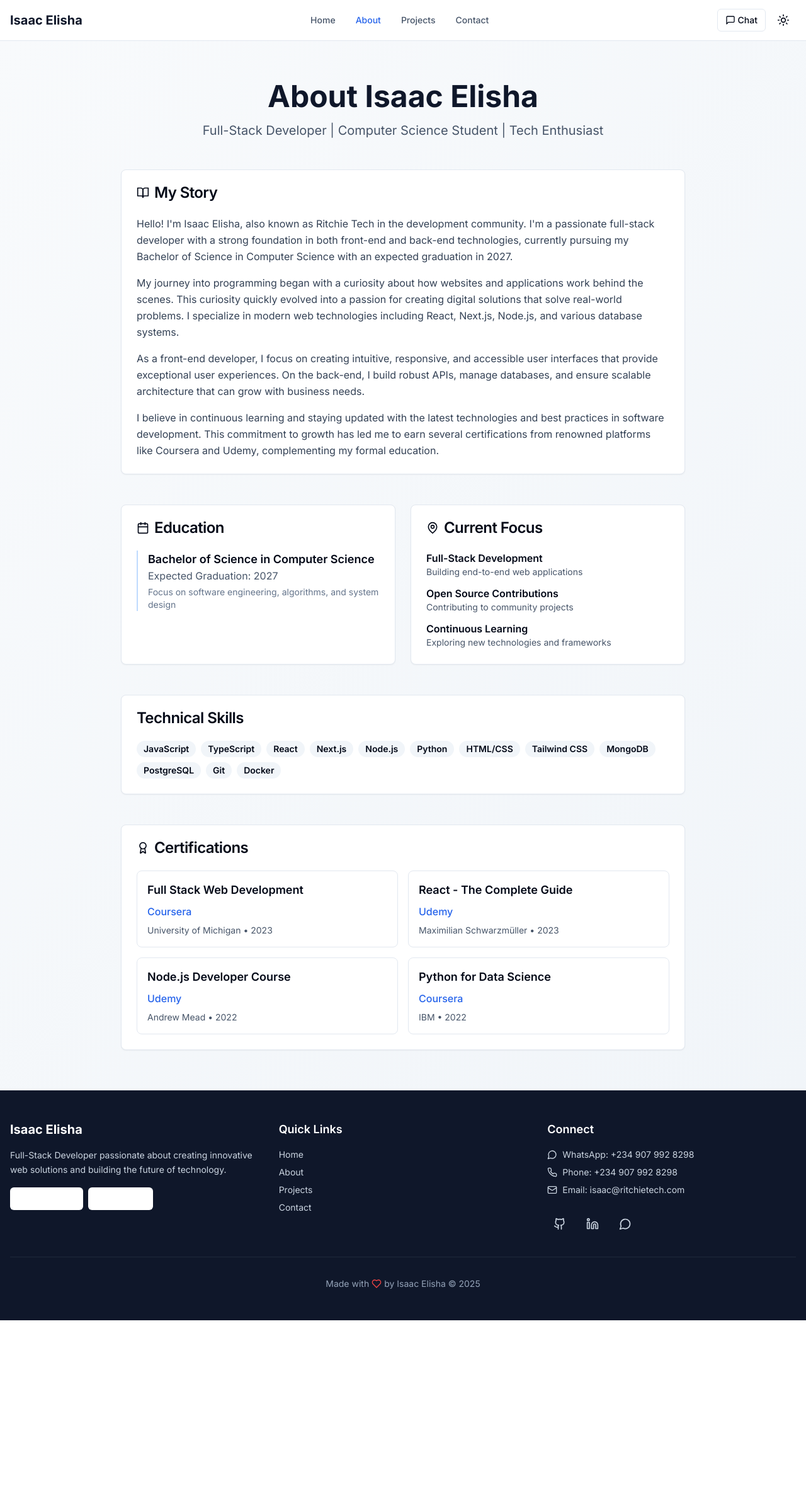
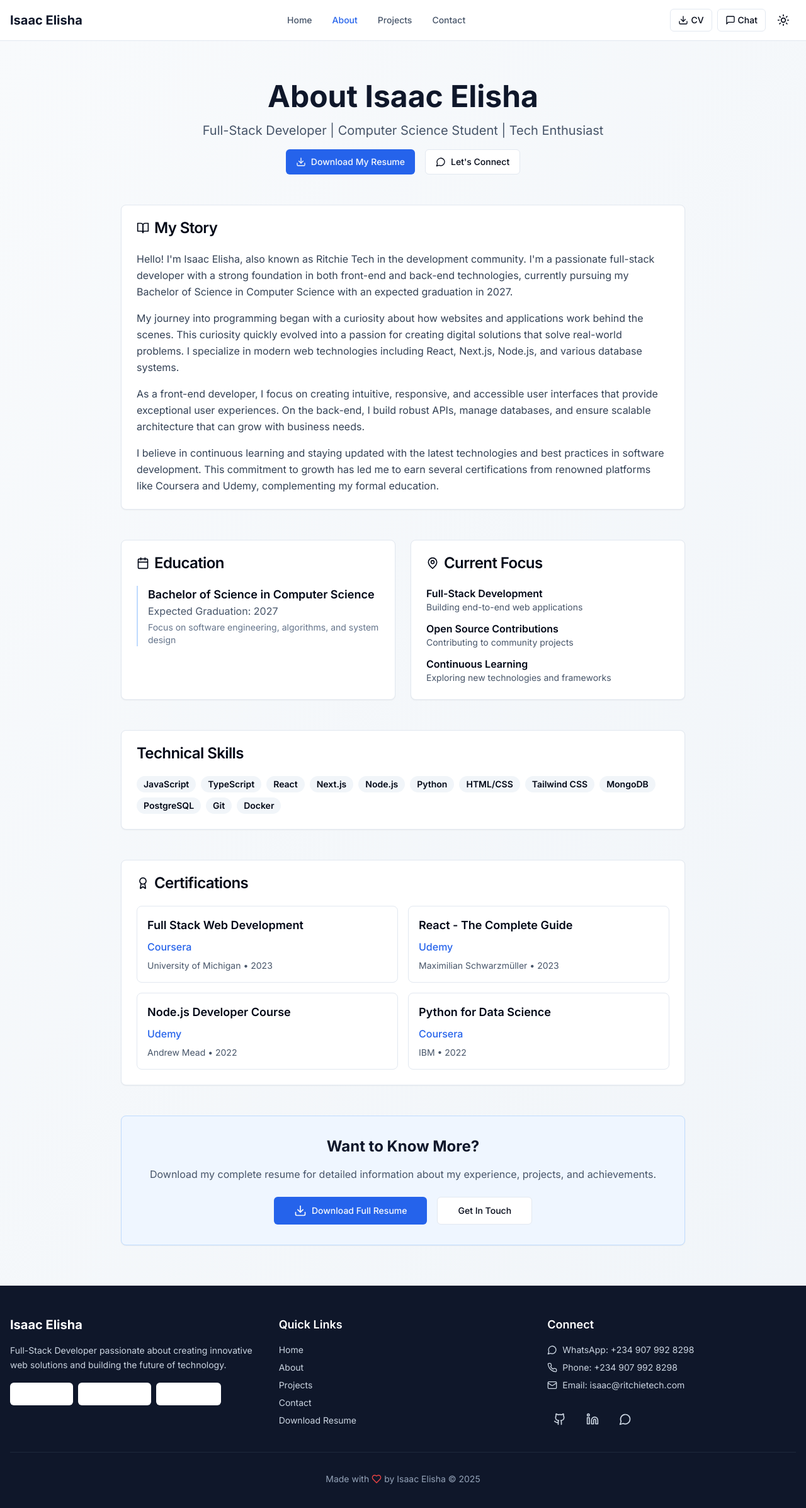
Before and after one commit to RITCHIEMEDIA/Ritchie-tech, a Next.js app: page /about in a window 1280 px wide. Shown: the top 2394 px of the page at 63% size. Before the commit the page ends 2096 px from the top, so only its background shows below. Built offline with nearby package versions, Linux system fonts and the light colour scheme.

Commit message:
added resume

```diff
--- a/app/about/page.tsx
+++ b/app/about/page.tsx
@@ -1,6 +1,8 @@
 import { Card, CardContent, CardHeader, CardTitle } from "@/components/ui/card"
 import { Badge } from "@/components/ui/badge"
-import { Calendar, MapPin, Award, BookOpen } from "lucide-react"
+import { Button } from "@/components/ui/button"
+import { Calendar, MapPin, Award, BookOpen, Download, MessageCircle } from "lucide-react"
+import Link from "next/link"
 
 export default function About() {
   const skills = [
@@ -45,6 +47,14 @@ export default function About() {
     },
   ]
 
+  // Resume and WhatsApp paths
+  const resumePath = "/resume/isaac-Elisha-Resume.pdf"
+  const whatsappNumber = "2349079928298"
+  const whatsappMessage = encodeURIComponent(
+    "Hello Isaac! I reviewed your portfolio and would like to discuss potential opportunities.",
+  )
+  const whatsappUrl = `https://wa.me/${whatsappNumber}?text=${whatsappMessage}`
+
   return (
     <div className="min-h-screen bg-gradient-to-br from-slate-50 to-slate-100 dark:from-slate-900 dark:to-slate-800">
       <div className="container mx-auto px-4 py-16">
@@ -55,6 +65,20 @@ export default function About() {
             <p className="text-xl text-slate-600 dark:text-slate-300">
               Full-Stack Developer | Computer Science Student | Tech Enthusiast
             </p>
+            <div className="flex flex-col sm:flex-row gap-4 justify-center mt-6">
+              <Button asChild>
+                <Link href={resumePath} target="_blank" download="Isaac-Elisha-Resume.pdf">
+                  <Download className="h-4 w-4 mr-2" />
+                  Download My Resume
+                </Link>
+              </Button>
+              <Button variant="outline" asChild>
+                <Link href={whatsappUrl} target="_blank">
+                  <MessageCircle className="h-4 w-4 mr-2" />
+                  Let's Connect
+                </Link>
+              </Button>
+            </div>
           </div>
 
           {/* Bio Section */}
@@ -178,6 +202,27 @@ export default function About() {
               </div>
             </CardContent>
           </Card>
+
+          {/* Call to Action */}
+          <Card className="bg-blue-50 dark:bg-blue-900/20 border-blue-200 dark:border-blue-800">
+            <CardContent className="p-8 text-center">
+              <h3 className="text-2xl font-bold text-slate-900 dark:text-white mb-4">Want to Know More?</h3>
+              <p className="text-slate-600 dark:text-slate-300 mb-6">
+                Download my complete resume for detailed information about my experience, projects, and achievements.
+              </p>
+              <div className="flex flex-col sm:flex-row gap-4 justify-center">
+                <Button asChild size="lg">
+                  <Link href={resumePath} target="_blank" download="Isaac-Elisha-Resume.pdf">
+                    <Download className="h-5 w-5 mr-2" />
+                    Download Full Resume
+                  </Link>
+                </Button>
+                <Button variant="outline" size="lg" asChild>
+                  <Link href="/contact">Get In Touch</Link>
+                </Button>
+              </div>
+            </CardContent>
+          </Card>
         </div>
       </div>
     </div>
--- a/app/contact/page.tsx
+++ b/app/contact/page.tsx
@@ -8,7 +8,7 @@ import { Button } from "@/components/ui/button"
 import { Input } from "@/components/ui/input"
 import { Textarea } from "@/components/ui/textarea"
 import { Label } from "@/components/ui/label"
-import { AlertCircle, CheckCircle, Send, MessageSquare, Phone } from "lucide-react"
+import { AlertCircle, CheckCircle, Send, MessageSquare, Phone, Download, FileText } from "lucide-react"
 import Link from "next/link"
 
 export default function Contact() {
@@ -23,8 +23,9 @@ export default function Contact() {
   const [submitStatus, setSubmitStatus] = useState<{ type: "success" | "error"; message: string } | null>(null)
   const formRef = useRef<HTMLFormElement>(null)
 
-  // WhatsApp number
+  // WhatsApp number and resume path
   const whatsappNumber = "2349079928298"
+  const resumePath = "/resume/isaac-Elisha-Resume.pdf"
 
   function handleChange(e: React.ChangeEvent<HTMLInputElement | HTMLTextAreaElement>) {
     const { name, value } = e.target
@@ -287,6 +288,20 @@ export default function Contact() {
                     </Button>
                   </div>
 
+                  <div className="space-y-2">
+                    <h3 className="font-semibold flex items-center gap-2">
+                      <FileText className="h-4 w-4 text-blue-600" />
+                      Resume
+                    </h3>
+                    <p className="text-slate-600 dark:text-slate-300">Download my complete CV</p>
+                    <Button variant="outline" size="sm" asChild className="mt-2">
+                      <Link href={resumePath} target="_blank" download="Isaac-Elisha-Resume.pdf">
+                        <Download className="h-4 w-4 mr-1" />
+                        Download CV
+                      </Link>
+                    </Button>
+                  </div>
+
                   <div className="pt-4">
                     <Button asChild className="w-full">
                       <Link href={`https://wa.me/${whatsappNumber}`} target="_blank">
--- a/app/page.tsx
+++ b/app/page.tsx
@@ -3,7 +3,7 @@
 import { useState, useEffect } from "react"
 import { Button } from "@/components/ui/button"
 import { Card, CardContent } from "@/components/ui/card"
-import { Github, Linkedin, Mail, ArrowRight, MessageCircle, Phone } from "lucide-react"
+import { Github, Linkedin, Mail, ArrowRight, MessageCircle, Phone, Download } from "lucide-react"
 import Link from "next/link"
 import Image from "next/image"
 import { getFeaturedProjects } from "@/lib/projects"
@@ -13,6 +13,9 @@ export default function Home() {
 
   // WhatsApp number
   const whatsappNumber = "2349079928298"
+
+  // Resume path
+  const resumePath = "/resume/isaac-Elisha-Resume.pdf"
 
   // WhatsApp message - using correct WhatsApp URL format
   const whatsappMessage = encodeURIComponent(
@@ -37,7 +40,7 @@ export default function Home() {
               alt="Isaac Elisha Profile"
               width={200}
               height={200}
-              className="rounded-full border-4 border-white border-solid shadow-xl object-cover"
+              className="rounded-full border-4 border-white shadow-xl object-cover"
               priority
             />
           </div>
@@ -51,7 +54,7 @@ export default function Home() {
             </p>
           </div>
 
-          <div className="flex flex-col sm:flex-row gap-4 w-full max-w-md">
+          <div className="flex flex-col sm:flex-row gap-4 w-full max-w-2xl">
             <Button asChild className="flex-1">
               <Link href="/projects">
                 View My Projects
@@ -62,6 +65,12 @@ export default function Home() {
               <Link href={whatsappUrl} target="_blank">
                 <MessageCircle className="mr-2 h-4 w-4" />
                 Chat on WhatsApp
+              </Link>
+            </Button>
+            <Button variant="secondary" asChild className="flex-1">
+              <Link href={resumePath} target="_blank" download="Isaac-Elisha-Resume.pdf">
+                <Download className="mr-2 h-4 w-4" />
+                Download CV
               </Link>
             </Button>
           </div>
@@ -149,7 +158,7 @@ export default function Home() {
               <Card key={project.id} className="overflow-hidden hover:shadow-lg transition-shadow">
                 <div className="aspect-video relative bg-slate-200 dark:bg-slate-700">
                   <Image
-                    src={project.image || "/placeholder.svg?height=300&width=400"}
+                    src={project.image || "/images/project-placeholder.jpg"}
                     alt={project.title}
                     fill
                     className="object-cover"
@@ -193,16 +202,22 @@ export default function Home() {
             <Button asChild variant="secondary">
               <Link href="/contact">Contact Me</Link>
             </Button>
-            <Button asChild variant="outline" className="text-white border-white/30 border-[1px] border-solid hover:bg-white/10">
+            <Button asChild variant="outline" className="text-white border-white/30 hover:bg-white/10">
               <Link href={whatsappUrl} target="_blank">
                 <MessageCircle className="mr-2 h-4 w-4" />
                 WhatsApp Me
               </Link>
             </Button>
-            <Button asChild variant="outline" className="text-white border-white/30 border-[1px] border-solid hover:bg-white/10">
+            <Button asChild variant="outline" className="text-white border-white/30 hover:bg-white/10">
               <Link href={`tel:+${whatsappNumber}`}>
                 <Phone className="mr-2 h-4 w-4" />
                 Call Me
+              </Link>
+            </Button>
+            <Button asChild variant="outline" className="text-white border-white/30 hover:bg-white/10">
+              <Link href={resumePath} target="_blank" download="Isaac-Elisha-Resume.pdf">
+                <Download className="mr-2 h-4 w-4" />
+                View My CV
               </Link>
             </Button>
           </div>
--- a/components/footer.tsx
+++ b/components/footer.tsx
@@ -1,10 +1,11 @@
 import Link from "next/link"
-import { Github, Linkedin, Mail, Heart, MessageCircle, Phone } from "lucide-react"
+import { Github, Linkedin, Mail, Heart, MessageCircle, Phone, Download } from "lucide-react"
 import { Button } from "@/components/ui/button"
 
 export default function Footer() {
-  // WhatsApp number
+  // WhatsApp number and resume path
   const whatsappNumber = "2349079928298"
+  const resumePath = "/resume/isaac-Elisha-Resume.pdf"
 
   // WhatsApp message - using correct WhatsApp URL format
   const whatsappMessage = encodeURIComponent(
@@ -23,14 +24,20 @@ export default function Footer() {
               Full-Stack Developer passionate about creating innovative web solutions and building the future of
               technology.
             </p>
-            <div className="flex space-x-2">
-              <Button variant="outline" size="sm" asChild className="text-white border-white/20 border-[1px] border-solid hover:bg-white/10">
+            <div className="flex flex-wrap gap-2">
+              <Button variant="outline" size="sm" asChild className="text-white border-white/20 hover:bg-white/10">
+                <Link href={resumePath} target="_blank" download="Isaac-Elisha-Resume.pdf">
+                  <Download className="h-4 w-4 mr-1" />
+                  Resume
+                </Link>
+              </Button>
+              <Button variant="outline" size="sm" asChild className="text-white border-white/20 hover:bg-white/10">
                 <Link href={whatsappUrl} target="_blank" rel="noopener noreferrer">
                   <MessageCircle className="h-4 w-4 mr-1" />
                   WhatsApp
                 </Link>
               </Button>
-              <Button variant="outline" size="sm" asChild className="text-white border-white/20 border-[1px] border-solid hover:bg-white/10">
+              <Button variant="outline" size="sm" asChild className="text-white border-white/20 hover:bg-white/10">
                 <Link href="/contact">Contact Me</Link>
               </Button>
             </div>
@@ -51,6 +58,14 @@ export default function Footer() {
               </Link>
               <Link href="/contact" className="block text-slate-300 hover:text-white transition-colors text-sm">
                 Contact
+              </Link>
+              <Link
+                href={resumePath}
+                target="_blank"
+                download="Isaac-Elisha-Resume.pdf"
+                className="block text-slate-300 hover:text-white transition-colors text-sm"
+              >
+                Download Resume
               </Link>
             </div>
           </div>
@@ -106,7 +121,7 @@ export default function Footer() {
           </div>
         </div>
 
-        <div className="border-t border-slate-800 border-solid mt-8 pt-8 text-center">
+        <div className="border-t border-slate-800 mt-8 pt-8 text-center">
           <p className="text-slate-400 text-sm flex items-center justify-center gap-1">
             Made with <Heart className="h-4 w-4 text-red-500" /> by Isaac Elisha © {new Date().getFullYear()}
           </p>
--- a/components/navigation.tsx
+++ b/components/navigation.tsx
@@ -5,7 +5,7 @@ import Link from "next/link"
 import { usePathname } from "next/navigation"
 import { Button } from "@/components/ui/button"
 import { ThemeToggle } from "@/components/theme-toggle"
-import { Menu, X, MessageSquare } from "lucide-react"
+import { Menu, X, MessageSquare, Download } from "lucide-react"
 import { cn } from "@/lib/utils"
 
 export default function Navigation() {
@@ -19,12 +19,13 @@ export default function Navigation() {
     { name: "Contact", href: "/contact" },
   ]
 
-  // WhatsApp number
+  // WhatsApp number and resume path
   const whatsappNumber = "2349079928298"
   const whatsappUrl = `https://wa.me/${whatsappNumber}`
+  const resumePath = "/resume/isaac-Elisha-Resume.pdf"
 
   return (
-    <nav className="sticky top-0 z-50 bg-white/80 dark:bg-slate-900/80 backdrop-blur-md border-b border-slate-200 border-solid dark:border-slate-700">
+    <nav className="sticky top-0 z-50 bg-white/80 dark:bg-slate-900/80 backdrop-blur-md border-b border-slate-200 dark:border-slate-700">
       <div className="container mx-auto px-4">
         <div className="flex items-center justify-between h-16">
           {/* Logo */}
@@ -51,6 +52,12 @@ export default function Navigation() {
           {/* Desktop Actions */}
           <div className="hidden md:flex items-center space-x-2">
             <Button size="sm" variant="outline" asChild className="text-sm">
+              <Link href={resumePath} target="_blank" download="Isaac-Elisha-Resume.pdf">
+                <Download className="h-4 w-4 mr-1" />
+                CV
+              </Link>
+            </Button>
+            <Button size="sm" variant="outline" asChild className="text-sm">
               <Link href={whatsappUrl} target="_blank">
                 <MessageSquare className="h-4 w-4 mr-1" />
                 Chat
@@ -61,6 +68,12 @@ export default function Navigation() {
 
           {/* Mobile menu button */}
           <div className="md:hidden flex items-center space-x-2">
+            <Button size="sm" variant="outline" asChild className="text-sm">
+              <Link href={resumePath} target="_blank" download="Isaac-Elisha-Resume.pdf">
+                <Download className="h-4 w-4" />
+                <span className="sr-only">Download CV</span>
+              </Link>
+            </Button>
             <Button size="sm" variant="outline" asChild className="text-sm">
               <Link href={whatsappUrl} target="_blank">
                 <MessageSquare className="h-4 w-4" />
@@ -93,6 +106,16 @@ export default function Navigation() {
               </Link>
             ))}
             <Link
+              href={resumePath}
+              target="_blank"
+              download="Isaac-Elisha-Resume.pdf"
+              className="flex items-center gap-2 px-3 py-2 text-base font-medium rounded-md transition-colors bg-green-50 dark:bg-green-900/20 text-green-600 dark:text-green-400"
+              onClick={() => setIsOpen(false)}
+            >
+              <Download className="h-4 w-4" />
+              View My CV
+            </Link>
+            <Link
               href={whatsappUrl}
               target="_blank"
               className="flex items-center gap-2 px-3 py-2 text-base font-medium rounded-md transition-colors bg-blue-50 dark:bg-blue-900/20 text-blue-600 dark:text-blue-400"
```
Also changed, not shown: 1 other file (tests, documents, lock files or other folders).
